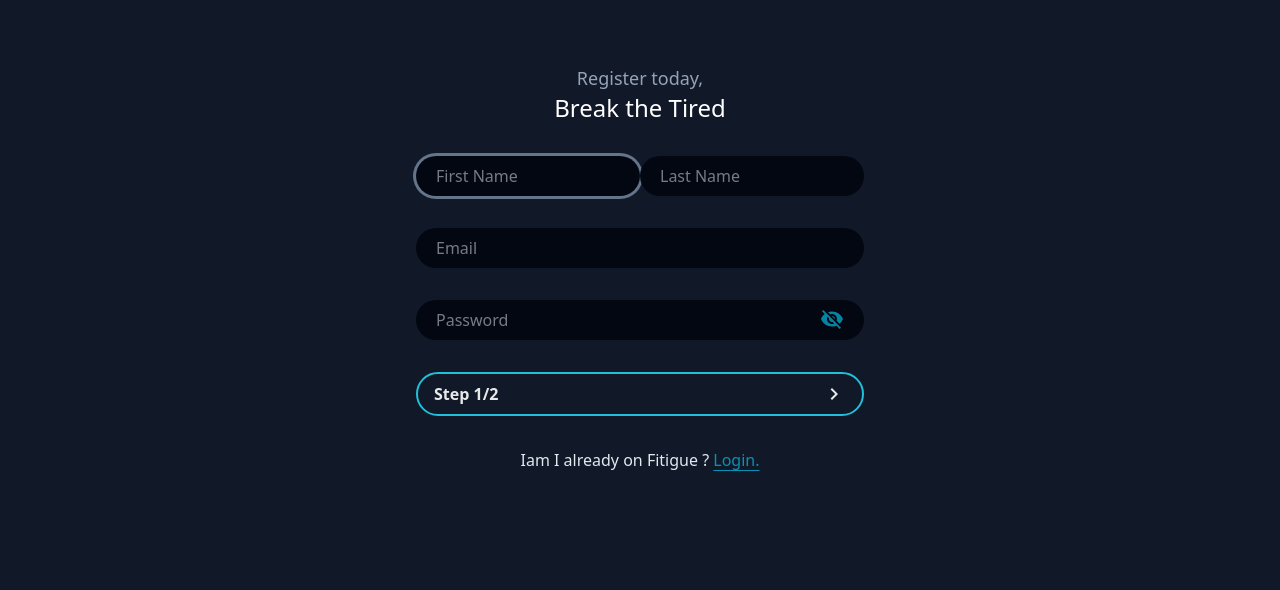
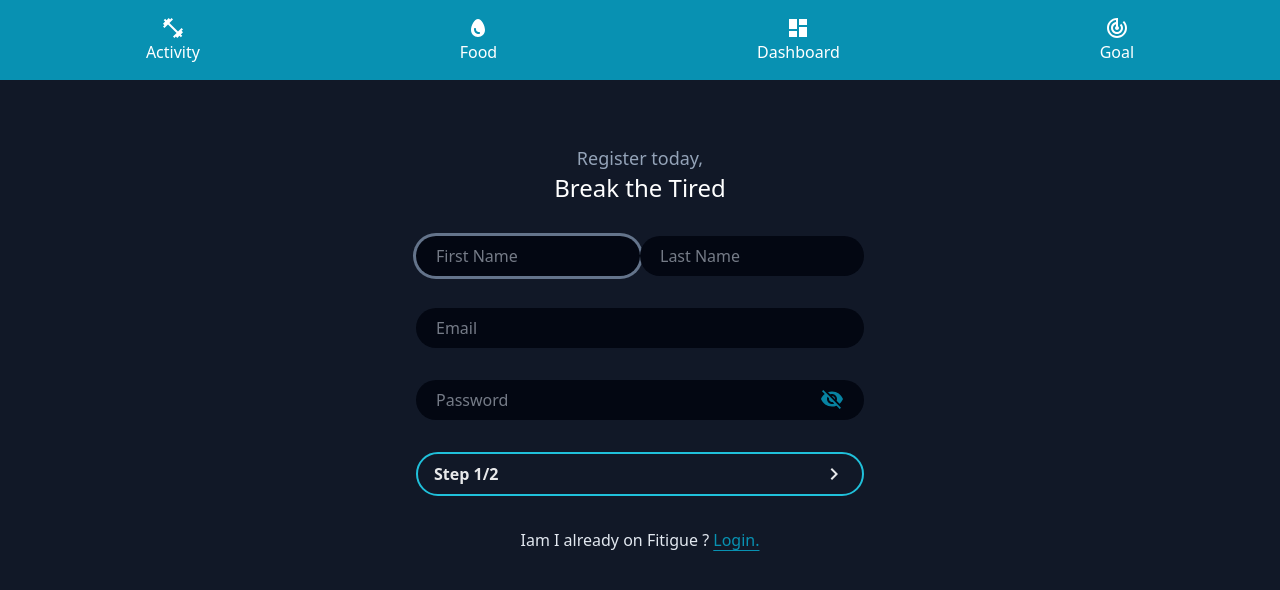
Before and after one commit to adiMallya/fitigue, a React (Vite) app: page /signup in a window 1280 px wide. Shown: the top 590 px of the page. Built offline with nearby package versions, Linux system fonts and the light colour scheme.

Commit message:
add: Navbar/app bar

```diff
--- a/src/App.tsx
+++ b/src/App.tsx
@@ -3,11 +3,13 @@ import { Toaster } from "react-hot-toast";
 
 import { PrivateRoute, LoginPage, SignUpPage } from "src/features/auth";
 import { Home } from "src/pages";
+import { Navbar } from "src/shared";
 
 const App: React.FC = () => {
   return (
     <>
       <Toaster position="bottom-right" reverseOrder={false} />
+      <Navbar/>
       <Routes>
         <Route element={<PrivateRoute />}>
           <Route path="/" element={<Home/>}/>
--- /dev/null
+++ b/src/shared/components/Navbar.tsx
@@ -0,0 +1,37 @@
+import { Link } from 'react-router-dom';
+import { Dashboard, FitnessCenterOutlined, Egg, TrackChanges } from '@mui/icons-material';
+
+const Navbar = () => {
+    return (
+        <nav className="fixed inset-x-0 bottom-4 md:static md:top-0 bg-cyan-600 p-4 rounded-full md:rounded-none md:w-full flex items-center justify-around md:justify-center mb-4">
+            <ul className="flex w-full justify-around">
+                <li>
+                    <Link to="/activity" className="text-white flex flex-col items-center">
+                        <FitnessCenterOutlined/>
+                        <span className="md:block hidden" aria-label='Activity'>Activity</span>
+                    </Link>
+                </li>
+                <li>
+                    <Link to="/food" className="text-white flex flex-col items-center">
+                        <Egg/>
+                        <span className="md:block hidden" aria-label='Food'>Food</span>
+                    </Link>
+                </li>
+                <li>
+                    <Link to="/" className="text-white flex flex-col items-center">
+                        <Dashboard/>
+                        <span className="md:block hidden" aria-label='Dashboard'>Dashboard</span>
+                    </Link>
+                </li>
+                <li>
+                    <Link to="/goal" className="text-white flex flex-col items-center">
+                        <TrackChanges/>
+                        <span className="md:block hidden" aria-label='Goal'>Goal</span>
+                    </Link>
+                </li>
+            </ul>
+        </nav>
+    );
+}
+
+export { Navbar };
--- a/src/shared/components/index.ts
+++ b/src/shared/components/index.ts
@@ -1 +1,2 @@
 export { ButtonLoader } from "./ButtonLoader";
+export { Navbar } from "./Navbar";
--- a/src/shared/index.ts
+++ b/src/shared/index.ts
@@ -1,2 +1,2 @@
 export * from "./types";
-export { ButtonLoader } from "./components";
+export { ButtonLoader, Navbar } from "./components";
```
